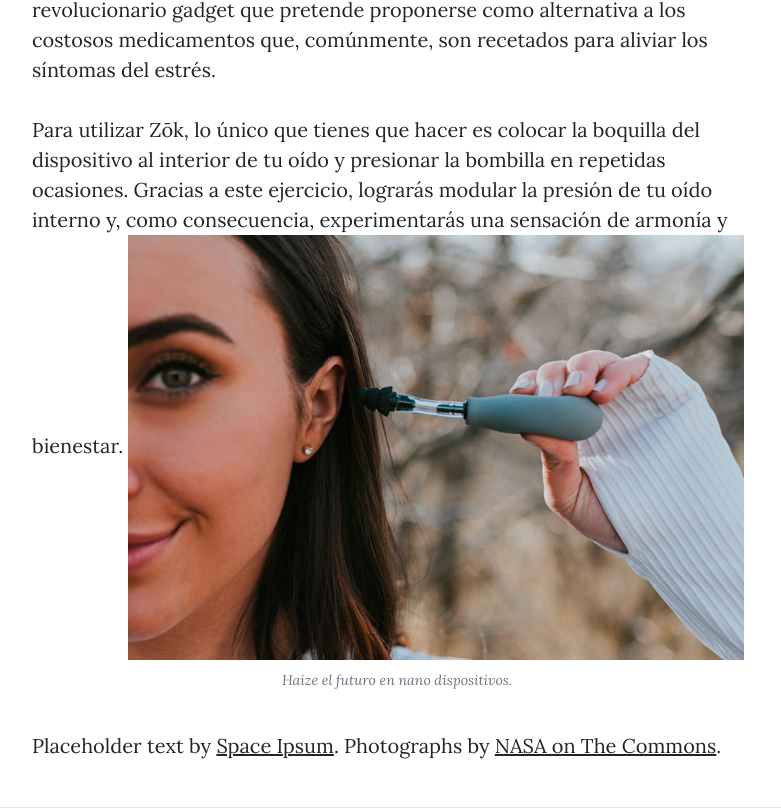
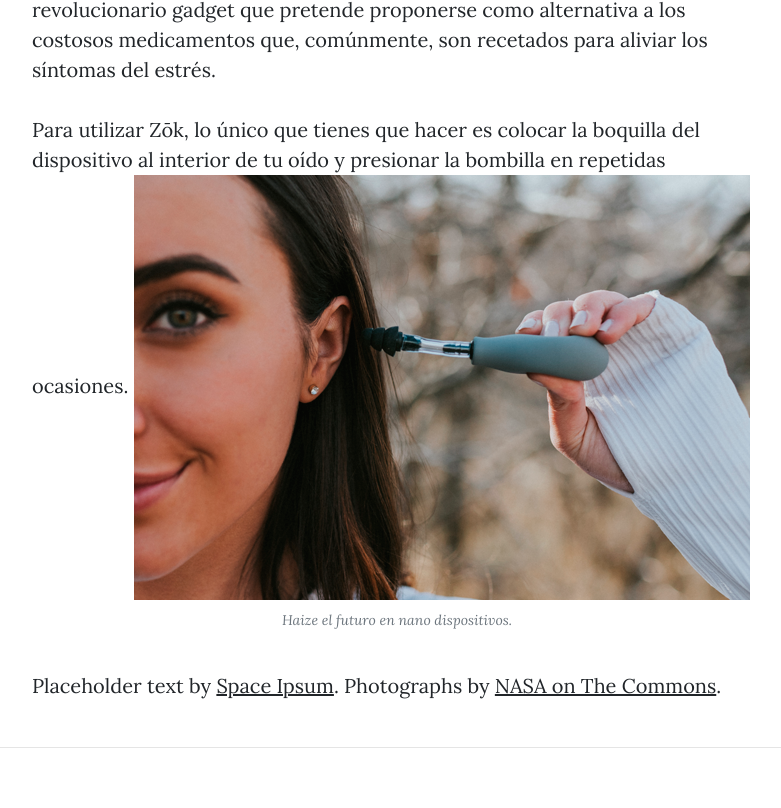
Before and after one commit to 4lexRQ/PROYECTO-2P, a website: page post2.html in a window 1280 px wide. Shown: the part 3989-4797 px from the top of the page, without its empty margins (243-1024 px from the left). Drawn offline with nearby package versions, Linux system fonts and the light colour scheme.

Commit message:
Update post2.html

```diff
--- a/post2.html
+++ b/post2.html
@@ -116,7 +116,7 @@
 
            <p>Es un dispositivo que modifica tus niveles de presión y tensión para darle a tu cuerpo y mente una muy merecida dosis de relajación. Se trata de un revolucionario gadget que pretende proponerse como alternativa a los costosos medicamentos que, comúnmente, son recetados para aliviar los síntomas del estrés.
 
-           <p>Para utilizar Zōk, lo único que tienes que hacer es colocar la boquilla del dispositivo al interior de tu oído y presionar la bombilla en repetidas ocasiones. Gracias a este ejercicio, lograrás modular la presión de tu oído interno y, como consecuencia, experimentarás una sensación de armonía y bienestar.
+           <p>Para utilizar Zōk, lo único que tienes que hacer es colocar la boquilla del dispositivo al interior de tu oído y presionar la bombilla en repetidas ocasiones.
 
              </a>
 
```
